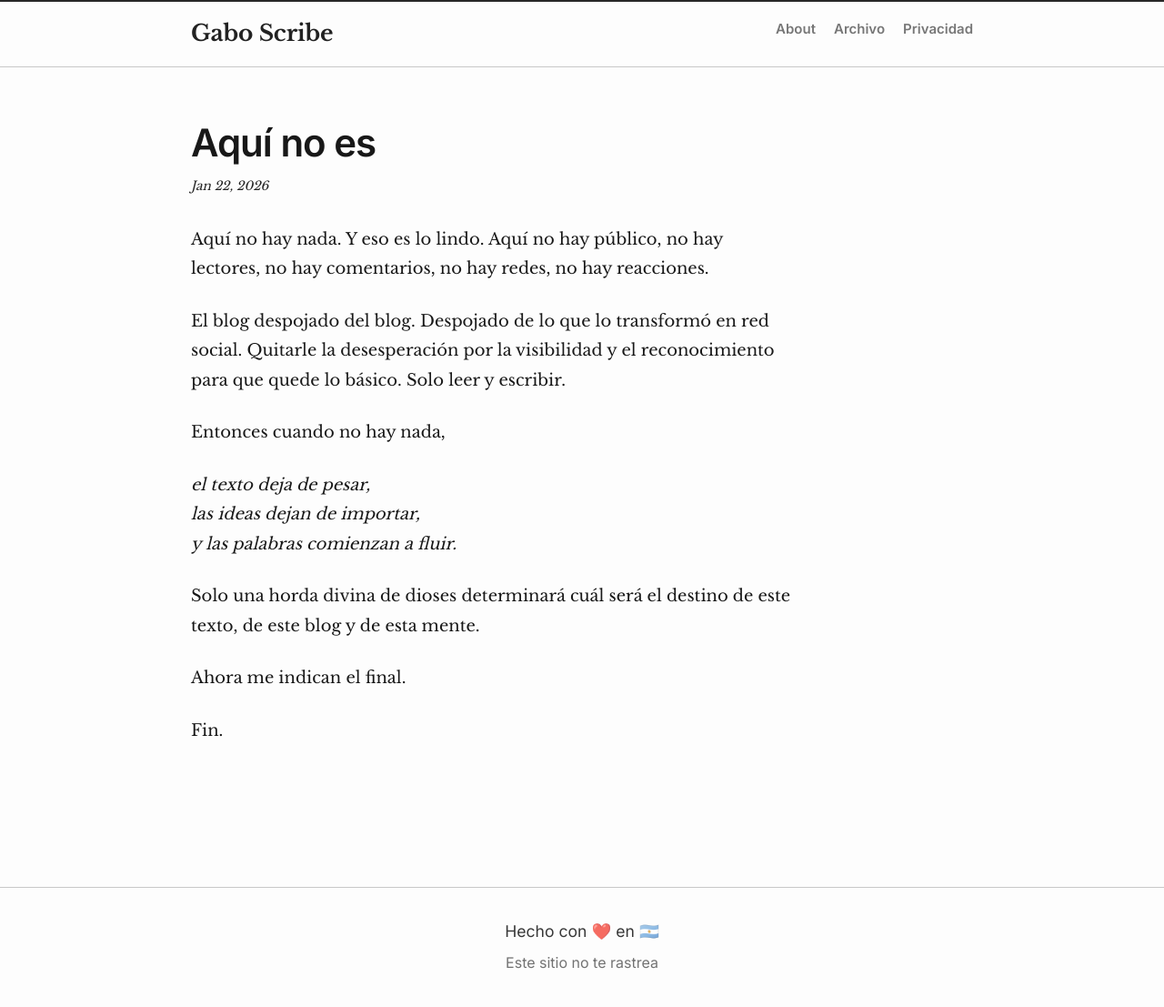
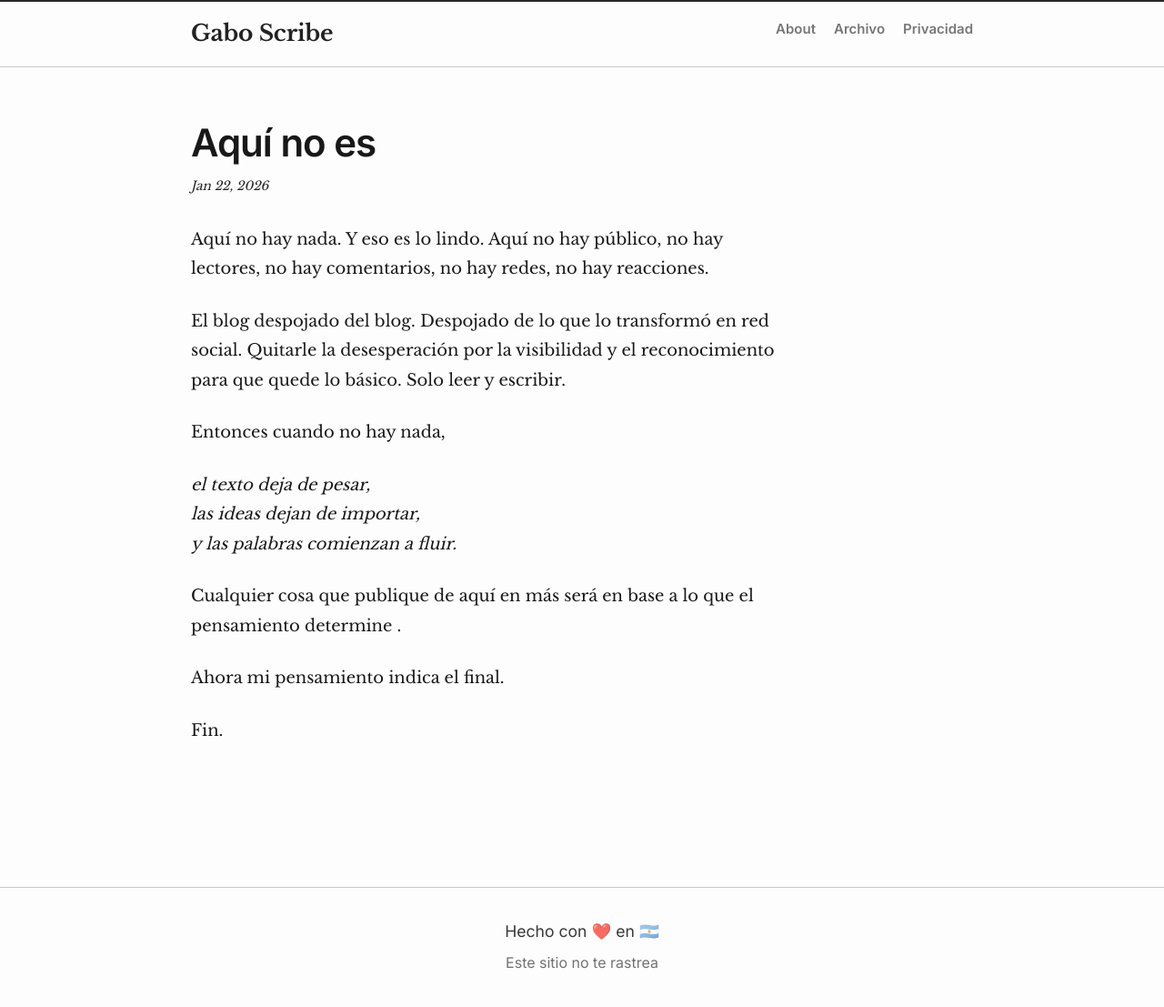
Before and after one commit to gsplay/blog, a Jekyll site: the page built from _posts/2026-01-22-aqui-no-es.markdown, in a window 1280 px wide. Shown: the whole page at 91% size. Built offline with Jekyll 4.4.1, drawn with Linux system fonts in a browser that asks for light colours.

Commit message:
Actualizar 2026-01-22-aqui-no-es.markdown

```diff
--- a/_posts/2026-01-22-aqui-no-es.markdown
+++ b/_posts/2026-01-22-aqui-no-es.markdown
@@ -16,8 +16,8 @@ Entonces cuando no hay nada,
 *las ideas dejan de importar,*
 *y las palabras comienzan a fluir.*
 
-Solo una horda divina de dioses determinará cuál será el destino de este texto, de este blog y de esta mente.
+Cualquier cosa que publique de aquí en más será en base a lo que el pensamiento determine .
 
-Ahora me indican el final.
+Ahora mi pensamiento indica el final.
 
 Fin.
```
